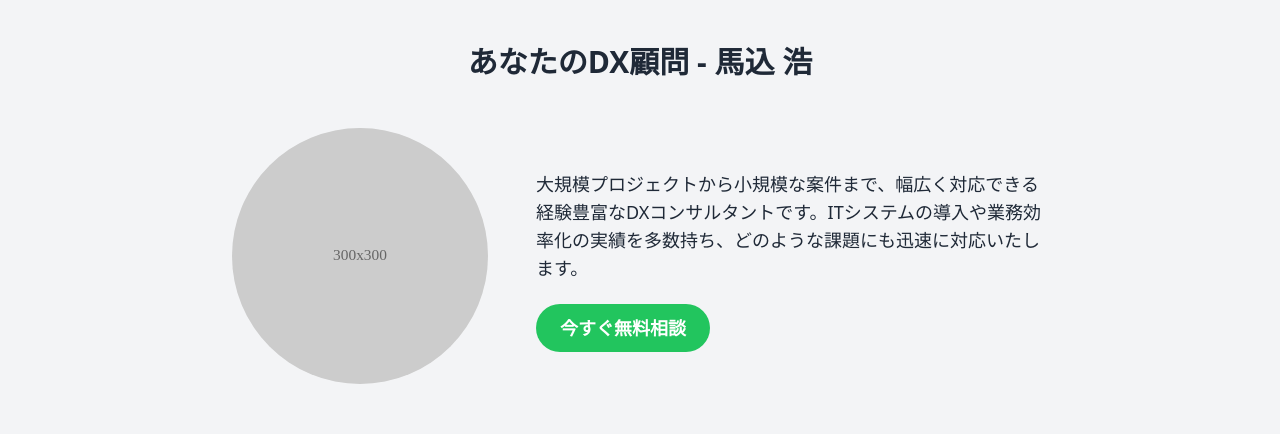
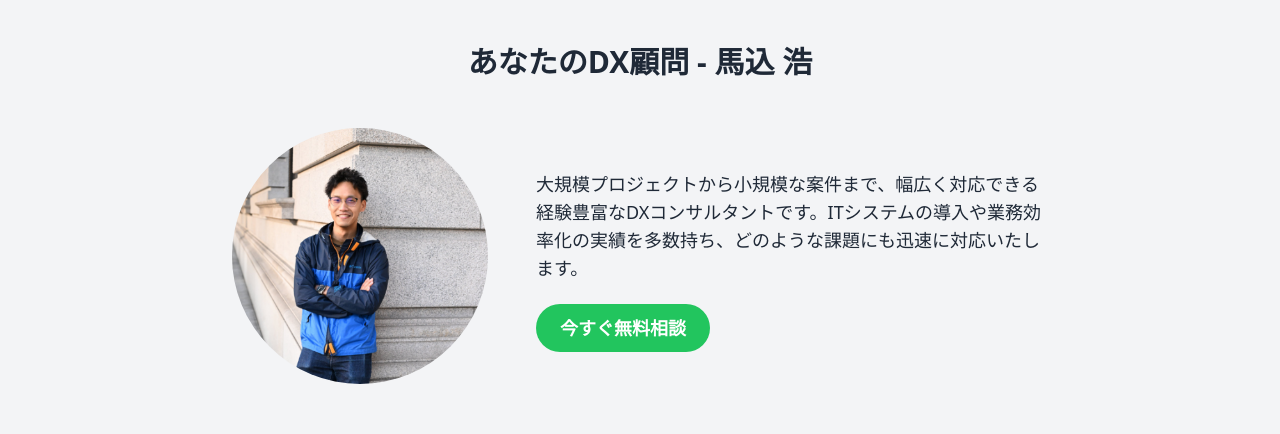
Before and after one commit to h-magome/dx-consulting-landing-page, a Nuxt app: page / in a window 1280 px wide. Shown: the part 2340-2774 px from the top of the page. Built offline with nearby package versions, Linux system fonts and the light colour scheme.

Commit message:
プロフ画像を追加した

```diff
--- a/components/LandingPage.vue
+++ b/components/LandingPage.vue
@@ -161,7 +161,7 @@
         <div class="container mx-auto">
           <h2 class="text-3xl font-bold mb-12 text-center">あなたのDX顧問 - 馬込 浩</h2>
           <div class="flex flex-col md:flex-row items-center justify-center">
-            <img src="/placeholder.svg" alt="馬込 浩" class="rounded-full w-64 h-64 object-cover mb-8 md:mb-0 md:mr-12" />
+            <img src="/リサイズ浩.png" alt="馬込 浩" class="rounded-full w-64 h-64 object-cover mb-8 md:mb-0 md:mr-12" />
             <div class="max-w-lg">
               <p class="text-lg mb-8">
                 大規模プロジェクトから小規模な案件まで、幅広く対応できる経験豊富なDXコンサルタントです。ITシステムの導入や業務効率化の実績を多数持ち、どのような課題にも迅速に対応いたします。
```
Also changed, not shown: public/リサイズ浩.png (added).
